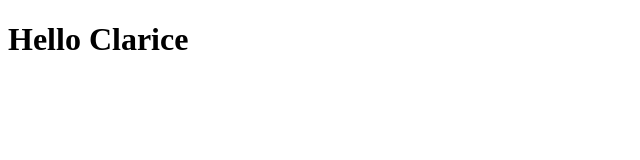
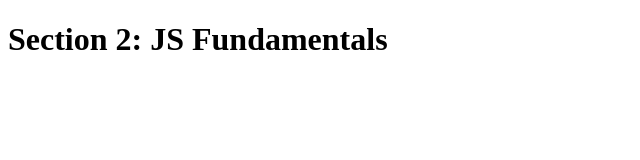
Before and after one commit to markwilde33/Section-2-Javascript-Fundamentals, a plain HTML site: page index.html in a window 1280 px wide. Shown: the whole page, without its empty margins (0-640 px from the left). Drawn offline with Linux system fonts and the light colour scheme.

Commit message:
Using the console, common console use cases.

```diff
--- a/index.html
+++ b/index.html
@@ -6,7 +6,7 @@
     <title>Section 2: JS Fundamentals</title>
   </head>
   <body>
-    <h1>Hello Clarice</h1>
+    <h1>Section 2: JS Fundamentals</h1>
     <script src="sandbox.js"></script>
   </body>
 </html>
--- a/sandbox.js
+++ b/sandbox.js
@@ -0,0 +1,26 @@
+// Log to console
+console.log("Hello World");
+console.log(123);
+console.log(true);
+var greeting = "Hello";
+console.log(greeting);
+console.log([1, 2, 3, 4]);
+console.log({ a: 1, b: 2 });
+console.table({ a: 1, b: 2 });
+
+console.error("This is some error");
+console.clear();
+console.warn("This is a warning");
+console.time("Hello");
+console.log("Hello World");
+console.log("Hello World");
+console.log("Hello World");
+console.log("Hello World");
+console.log("Hello World");
+console.log("Hello World");
+console.timeEnd("Hello");
+/*
+  multi
+  line
+  comments
+*/
```
